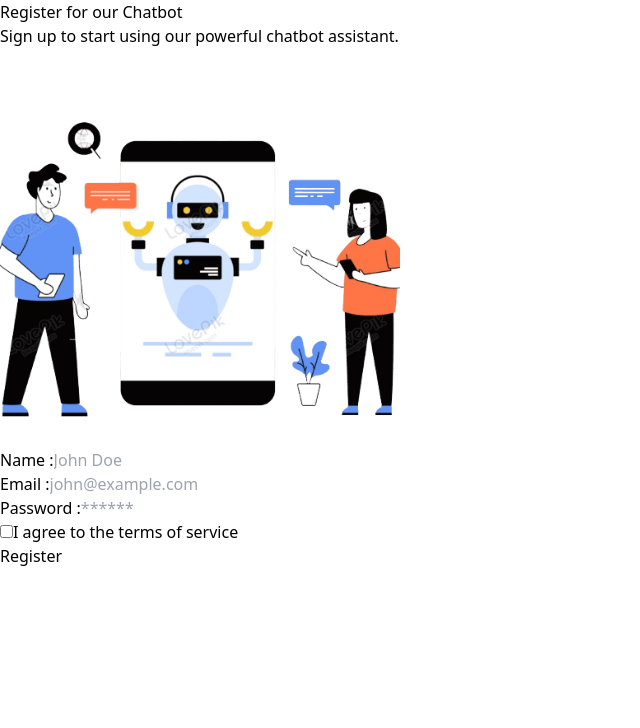
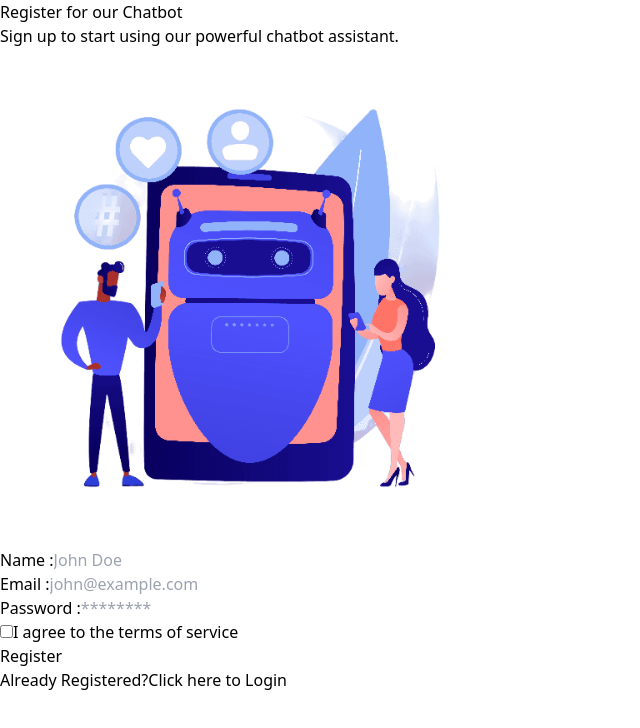
Before and after one commit to omkarmaske160/chatbotUI, a React (Vite) app: page / in a window 1280 px wide. Shown: the top 728 px of the page, without its empty margins (0-640 px from the left). Built offline with nearby package versions, Linux system fonts and the light colour scheme.

Commit message:
login and register code done

```diff
--- a/package.json
+++ b/package.json
@@ -11,6 +11,7 @@
   },
   "dependencies": {
     "@reduxjs/toolkit": "^2.2.5",
+    "framer-motion": "^11.3.24",
     "react": "^18.2.0",
     "react-dom": "^18.2.0",
     "react-redux": "^9.1.2",
--- a/src/components/Register.jsx
+++ b/src/components/Register.jsx
@@ -1,58 +1,174 @@
-import React from 'react'
+import React, { useState } from 'react';
+import { motion, useAnimation } from 'framer-motion';
 
 const Register = () => {
-    return <div className='bg-slate-800 h-screen flex flex-col items-center justify-center'>
-        <div>
-            <div className="space-y-1 flex flex-col items-center">
-                <h1 className="text-[45px] font-bold text-white">Register for our Chatbot</h1>
-                <p className="text-muted-foreground text-lg text-slate-200">Sign up to start using our powerful chatbot assistant.</p>
+    const [isRegister, setIsRegister] = useState(true);
+    const controls = useAnimation();
+
+    const togglePage = async () => {
+        // First part of the animation: 180-degree flip
+        await controls.start({ rotateY: 100, transition: { duration: 0.4 } });
+
+        // Toggle the page after the first flip
+        setIsRegister(!isRegister);
+
+        // Second part of the animation: flip back to 0 degrees
+        await controls.start({ rotateY: 0, transition: { duration: 0.6 } });
+    };
+
+    const [registerData, setRegisterData] = useState({
+        name: '',
+        email: '',
+        password: '',
+        terms: false,
+    });
+
+    const [loginData, setLoginData] = useState({
+        email: '',
+        password: '',
+    });
+
+    const handleRegisterChange = (e) => {
+        const { name, value, type, checked } = e.target;
+        setRegisterData((prev) => ({
+            ...prev,
+            [name]: type === 'checkbox' ? checked : value,
+        }));
+    };
+
+    const handleLoginChange = (e) => {
+        const { name, value } = e.target;
+        setLoginData((prev) => ({
+            ...prev,
+            [name]: value,
+        }));
+    };
+
+    const handleSubmit = (e) => {
+        e.preventDefault();
+        if (isRegister) {
+            console.log("Register Data:", registerData);
+            // Handle registration logic here
+        } else {
+            console.log("Login Data:", loginData);
+            // Handle login logic here
+        }
+    };
+
+    return (
+        <div className='bg-slate-800 h-screen flex flex-col items-center justify-center'>
+            <div className="space-y-1 flex flex-col items-center mt-10">
+                <h1 className="text-[45px] font-bold text-white">
+                    {isRegister ? 'Register for our Chatbot' : 'Login to your Account'}
+                </h1>
+                <p className="text-muted-foreground text-lg text-slate-200">
+                    {isRegister ? 'Sign up to start using our powerful chatbot assistant.' : 'Sign in to continue.'}
+                </p>
+            </div>
+            <motion.div
+                className="flex flex-col md:flex-row gap-8 items-center justify-center mx-auto max-w-7xl py-12 -mt-10"
+                animate={controls}
+            >
+                <div className="flex flex-col items-center justify-center text-center">
+                    <div style={{ width: '500px', height: '500px' }}>
+                        <img
+                            src="./chatbot.png"
+                            alt="Chatbot"
+                            width={500}
+                            height={500}
+                            className="mt-4"
+                            style={{ aspectRatio: "400/400", objectFit: "cover", width: '100%', height: '100%' }}
+                        />
                     </div>
                 </div>
-        <div className="flex flex-col md:flex-row  gap-20 items-center justify-center  mx-auto max-w-7xl py-12">
-            <div className="flex flex-col items-center justify-center text-center">
-
-                <img
-                    src="./chatbot.png"
-                    width={400}
-                    height={400}
-
-                    className="mt-4"
-                    style={{ aspectRatio: "400/400", objectFit: "cover" }}
-                />
-            </div>
-            <div className="flex flex-col shadow-sm px-5 py-5 items-center justify-center w-full max-w-md">
-                <div className="w-full">
+                <motion.div className="flex flex-col shadow-sm px-5 py-5 items-center justify-center w-full max-w-md">
+                    <form onSubmit={handleSubmit} className="w-full">
                         <div className="space-y-4">
+                            {isRegister && (
                                 <div className="grid grid-cols-1 gap-4 sm:grid-cols-2">
                                     <div className="space-y-3">
                                         <label htmlFor="name" className='text-white font-semibold text-lg'>Name :</label>
-                                <input id="name" placeholder="John Doe" className='bg-slate-800  border-b text-md text-slate-200' />
+                                        <input
+                                            id="name"
+                                            name="name"
+                                            value={registerData.name}
+                                            onChange={handleRegisterChange}
+                                            placeholder="John Doe"
+                                            className='bg-slate-800 border-b text-md text-slate-200'
+                                        />
                                     </div>
                                     <div className="space-y-3">
                                         <label htmlFor="email" className='text-white font-semibold text-lg'>Email :</label>
-                                <input id="email" type="email" placeholder="john@example.com" className='bg-slate-800 text-slate-200 border-b ' />
+                                        <input
+                                            id="email"
+                                            name="email"
+                                            type="email"
+                                            value={registerData.email}
+                                            onChange={handleRegisterChange}
+                                            placeholder="john@example.com"
+                                            className='bg-slate-800 text-slate-200 border-b'
+                                        />
                                     </div>
                                 </div>
+                            )}
+                            {!isRegister && (
+                                <div className="space-y-3">
+                                    <label htmlFor="email" className='text-white font-semibold text-lg'>Email :</label>
+                                    <input
+                                        id="email"
+                                        name="email"
+                                        type="email"
+                                        value={loginData.email}
+                                        onChange={handleLoginChange}
+                                        placeholder="john@example.com"
+                                        className='bg-slate-800 text-slate-200 border-b'
+                                    />
+                                </div>
+                            )}
                             <div className="space-y-3">
                                 <label htmlFor="password" className='text-white font-semibold text-lg'>Password :</label>
-                            <input id="password" type="password" className='bg-slate-800 text-slate-200  border-b ml-5' placeholder='******' />
+                                <input
+                                    id="password"
+                                    name="password"
+                                    type="password"
+                                    value={isRegister ? registerData.password : loginData.password}
+                                    onChange={isRegister ? handleRegisterChange : handleLoginChange}
+                                    className='bg-slate-800 text-slate-200 border-b ml-5'
+                                    placeholder='********'
+                                />
                             </div>
+                            {isRegister && (
                                 <div className="flex items-center space-x-3">
-                            <input type='checkbox' id="terms" className='text-white font-semibold text-lg' />
+                                    <input
+                                        type='checkbox'
+                                        id="terms"
+                                        name="terms"
+                                        checked={registerData.terms}
+                                        onChange={handleRegisterChange}
+                                        className='text-white font-semibold text-lg'
+                                    />
                                     <label htmlFor="terms" className="text-sm text-muted-foreground text-white font-semibold">
                                         I agree to the terms of service
                                     </label>
                                 </div>
+                            )}
                         </div>
                         <div>
                             <button type="submit" className="w-full mt-5 bg-slate-600 hover:bg-slate-500 duration-200 transition-all text-lg text-white py-2 rounded-lg">
-                            Register
+                                {isRegister ? 'Register' : 'Login'}
                             </button>
+                            <p className='text-center text-slate-300 mt-1'>
+                                {isRegister ? 'Already Registered?' : 'Not Registered?'}
+                                <button type="button" onClick={togglePage} className='underline hover:text-slate-100 text-lg ml-1'>
+                                    {isRegister ? 'Click here to Login' : 'Click here to Register'}
+                                </button>
+                            </p>
                         </div>
+                    </form>
+                </motion.div>
+            </motion.div>
         </div>
-            </div>
-        </div>
-    </div>
-}
+    );
+};
 
-export default Register
+export default Register;
```
Also changed, not shown: public/chatbot.png, 1 other file (tests, documents, lock files or other folders). Lines whose indentation alone changed are shown as unchanged.
